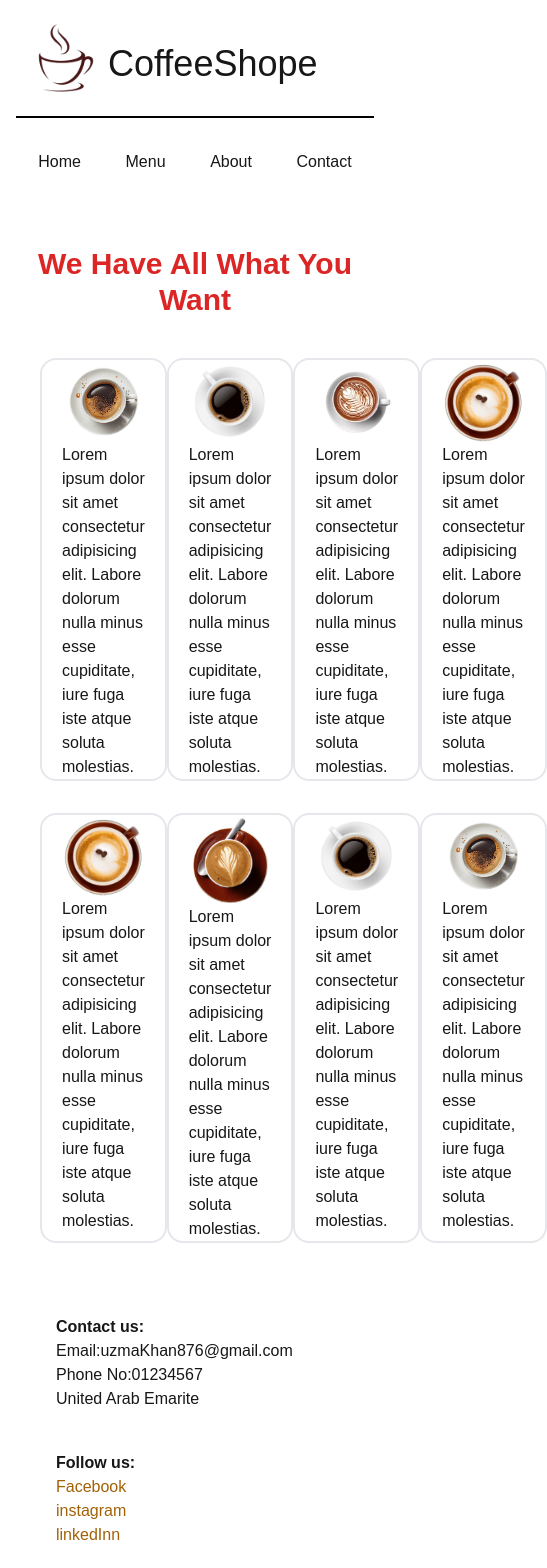
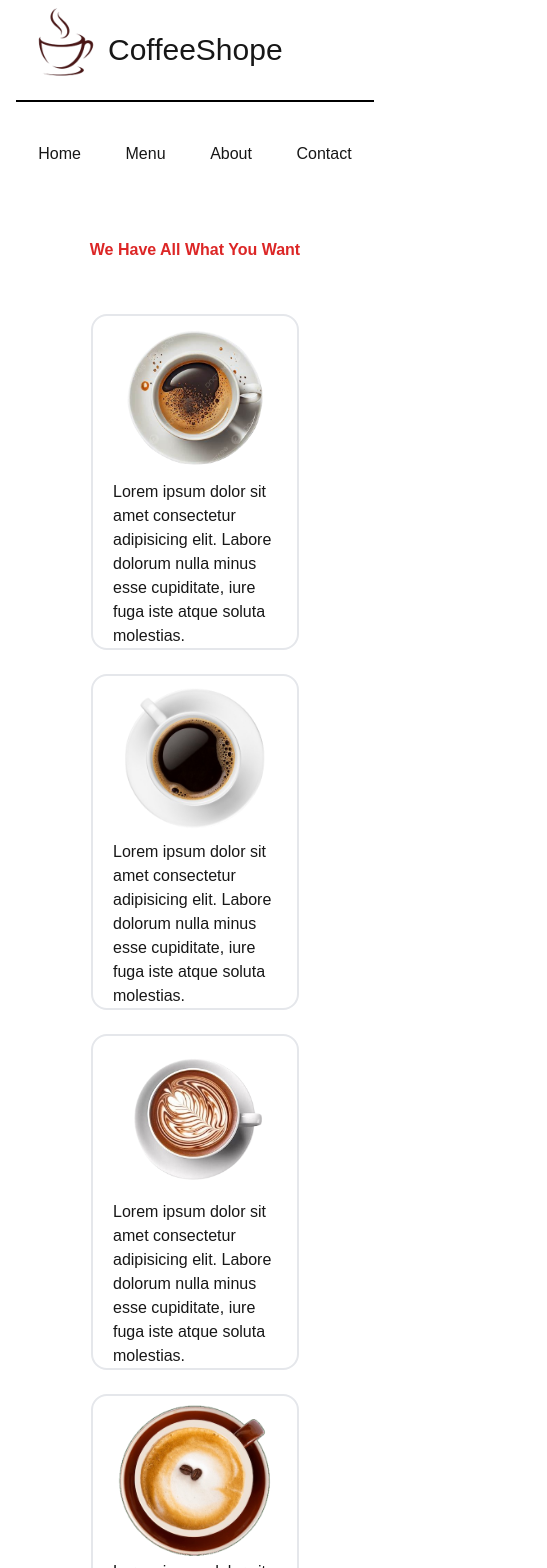
Before and after one commit to UzmaFateh/CoffeeShop, a Next.js app: page /menu in a window 390 px wide. Shown: the top 1568 px of the page, 547 px wide, since content can reach past the window. Built offline with nearby package versions, Linux system fonts and the light colour scheme.

Commit message:
new addition

```diff
--- a/src/app/menu/page.tsx
+++ b/src/app/menu/page.tsx
@@ -8,11 +8,11 @@ export default function MenuDetail() {
     return (
        <div>
         <center>
-  <h1 className="text-3xl my-10 font-semibold text-red-600">We Have All What You Want </h1>
+  <h1 className="text-base sm:text-3xl my-10 font-semibold text-red-600">We Have All What You Want </h1>
   </center>
-<div className="w-{80%} flex my-8 px-10">
+<div className="w-{80%} flex flex-wrap my-8 px-10">
 
-        <div className="w-52 border-2 rounded-2xl px-5 mx-auto">
+        <div className="w-52 border-2 rounded-2xl px-5 mx-auto my-3">
            <Image className="hover:rotate-45 transition-all"
            src={menu1}
            alt="picture"
@@ -21,7 +21,7 @@ export default function MenuDetail() {
              adipisicing elit. Labore dolorum nulla minus esse cupiditate,
              iure fuga iste atque soluta molestias.</p>
         </div>
-        <div className="w-52 border-2 rounded-2xl px-5 mx-auto">
+        <div className="w-52 border-2 rounded-2xl px-5 mx-auto my-3">
             <Image className="hover:rotate-45 transition-all"
            src={menu2}
            alt="picture"
@@ -29,7 +29,7 @@ export default function MenuDetail() {
             <p>Lorem ipsum dolor sit amet consectetur
              adipisicing elit. Labore dolorum nulla minus esse cupiditate,
              iure fuga iste atque soluta molestias.</p></div>
-        <div className="w-52 border-2 rounded-2xl px-5 mx-auto">
+        <div className="w-52 border-2 rounded-2xl px-5 mx-auto my-3">
             <Image className="hover:rotate-45 transition-all"
            src={menu3}
            alt="picture"
@@ -37,7 +37,7 @@ export default function MenuDetail() {
             <p>Lorem ipsum dolor sit amet consectetur
              adipisicing elit. Labore dolorum nulla minus esse cupiditate,
              iure fuga iste atque soluta molestias.</p></div>
-        <div className="w-52 border-2 rounded-2xl px-5 mx-auto">
+        <div className="w-52 border-2 rounded-2xl px-5 mx-auto my-3">
             <Image className="hover:rotate-45 transition-all"
            src={menu4}
            alt="picture"
--- a/src/app/page.tsx
+++ b/src/app/page.tsx
@@ -11,7 +11,7 @@ export default function Home() {
      <div>
 
 
-<div className="w-{90%} sm:w-{80%} md:w-full flex flex-col-reverse  sm:flex-row justify-between  ml-{5%} sm:ml-{11%}   mt-3 sm:mt-5 bg-gradient-to-r from-yellow-700 to-yellow-950 border-2 rounded-3xl py-2">
+<div className="w-{90%} sm:w-{80%} md:w-full flex flex-col-reverse flex-wrap sm:flex-row justify-between  ml-{5%} sm:ml-{11%}   mt-3 sm:mt-5 bg-gradient-to-r from-yellow-700 to-yellow-950 border-2 rounded-3xl py-2">
     <div className="w-{80%} sm:w-96 md:pl-{14%} md:pt{5%} md:pb-{20%} m-auto text-center font-medium p-5">
     <h2 className="md:text-2xl font-mono text-white ">Its time to have a fantastic taste with every sip</h2>
     <h1 className="md:text-3xl font-semibold text-red-600">Welcome To<br /> <span /><b>CoffeShop !</b></h1>
@@ -25,9 +25,9 @@ export default function Home() {
 <center>
   <h1 className="text-3xl my-10 font-semibold text-red-600">We are Famous For</h1>
   </center>
-<div className="w-{80%} flex my-8 px-10">
+<div className="w-{80%} flex flex-wrap  my-8 px-10">
 
-        <div className="w-52 border-2 rounded-2xl px-5 mx-auto">
+        <div className="w-52 border-2 rounded-2xl px-5 mx-auto my-3">
            <Image className="hover:rotate-45 transition-all"
            src={menu1}
            alt="picture"
@@ -36,7 +36,7 @@ export default function Home() {
              adipisicing elit. Labore dolorum nulla minus esse cupiditate,
              iure fuga iste atque soluta molestias.</p>
         </div>
-        <div className="w-52 border-2 rounded-2xl px-5 mx-auto">
+        <div className="w-52 border-2 rounded-2xl px-5 mx-auto  my-3">
             <Image className="hover:rotate-45 transition-all"
            src={menu2}
            alt="picture"
@@ -44,7 +44,7 @@ export default function Home() {
             <p>Lorem ipsum dolor sit amet consectetur
              adipisicing elit. Labore dolorum nulla minus esse cupiditate,
              iure fuga iste atque soluta molestias.</p></div>
-        <div className="w-52 border-2 rounded-2xl px-5 mx-auto">
+        <div className="w-52 border-2 rounded-2xl px-5 mx-auto my-3">
             <Image className="hover:rotate-45 transition-all"
            src={menu3}
            alt="picture"
@@ -52,7 +52,7 @@ export default function Home() {
             <p>Lorem ipsum dolor sit amet consectetur
              adipisicing elit. Labore dolorum nulla minus esse cupiditate,
              iure fuga iste atque soluta molestias.</p></div>
-        <div className="w-52 border-2 rounded-2xl px-5 mx-auto">
+        <div className="w-52 border-2 rounded-2xl px-5 mx-auto my-3">
             <Image className="hover:rotate-45 transition-all"
            src={menu4}
            alt="picture"
--- a/src/components/menu.tsx
+++ b/src/components/menu.tsx
@@ -9,8 +9,8 @@ export default function Menu() {
     return (
 <div>
 
-    <div className="w-{80%} flex my-8 px-10">
-        <div className="w-52 border-2 rounded-2xl px-5 mx-auto">
+    <div className="w-{80%} flex flex-wrap my-8 px-10 ">
+        <div className="w-52 border-2 rounded-2xl px-5 mx-auto my-3">
            <Image className="hover:rotate-45 transition-all"
            src={menu1}
            alt="picture"
@@ -19,7 +19,7 @@ export default function Menu() {
              adipisicing elit. Labore dolorum nulla minus esse cupiditate,
              iure fuga iste atque soluta molestias.</p>
         </div>
-        <div className="w-52 border-2 rounded-2xl px-5 mx-auto">
+        <div className="w-52 border-2 rounded-2xl px-5 mx-auto  my-3">
             <Image className="hover:rotate-45 transition-all"
            src={menu2}
            alt="picture"
@@ -27,7 +27,7 @@ export default function Menu() {
             <p>Lorem ipsum dolor sit amet consectetur
              adipisicing elit. Labore dolorum nulla minus esse cupiditate,
              iure fuga iste atque soluta molestias.</p></div>
-        <div className="w-52 border-2 rounded-2xl px-5 mx-auto">
+        <div className="w-52 border-2 rounded-2xl px-5 mx-auto  my-3">
             <Image className="hover:rotate-45 transition-all"
            src={menu3}
            alt="picture"
@@ -35,7 +35,7 @@ export default function Menu() {
             <p>Lorem ipsum dolor sit amet consectetur
              adipisicing elit. Labore dolorum nulla minus esse cupiditate,
              iure fuga iste atque soluta molestias.</p></div>
-        <div className="w-52 border-2 rounded-2xl px-5 mx-auto">
+        <div className="w-52 border-2 rounded-2xl px-5 mx-auto  my-3">
             <Image className="hover:rotate-45 transition-all"
            src={menu4}
            alt="picture"
--- a/src/components/navbar.tsx
+++ b/src/components/navbar.tsx
@@ -12,14 +12,14 @@ const Navbar = () => {
                 boxShadow: " 1px,1px 20px 20px blue)",
 
             }}>
-            <div className="text-center text-5xl ">
+            <div className="text-center text-5xl -mt-6  py-2">
                 <div className="flex border-b-2 border-black sm:border-0 md:border-0 lg-border-0 xl:border-0 py-2 ">
                     <Image className="mr-10"
                         src={logo}
                         alt="machine"
                         height={100}
                         width={100} />
-                    <h4 className="-ml-12 mt-9 text-4xl ">CoffeeShope</h4>
+                    <h4 className="-ml-12  mt-9 text-3xl sm:text-4xl pt-1">CoffeeShope</h4>
 
                 </div>
 
```
